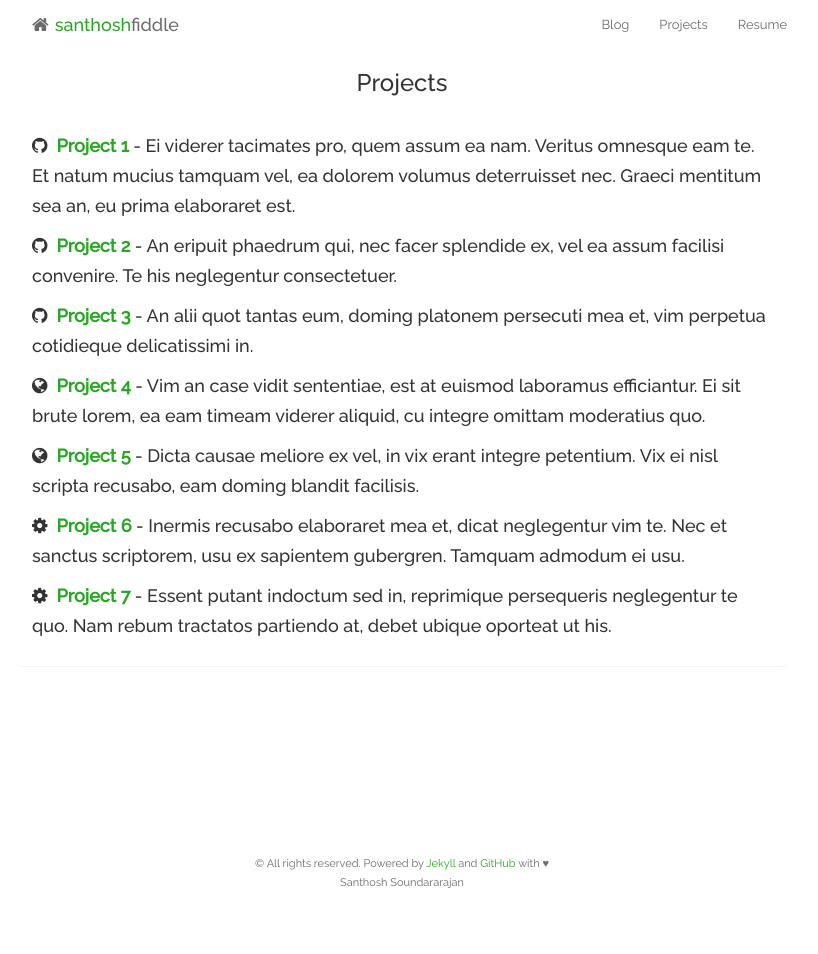
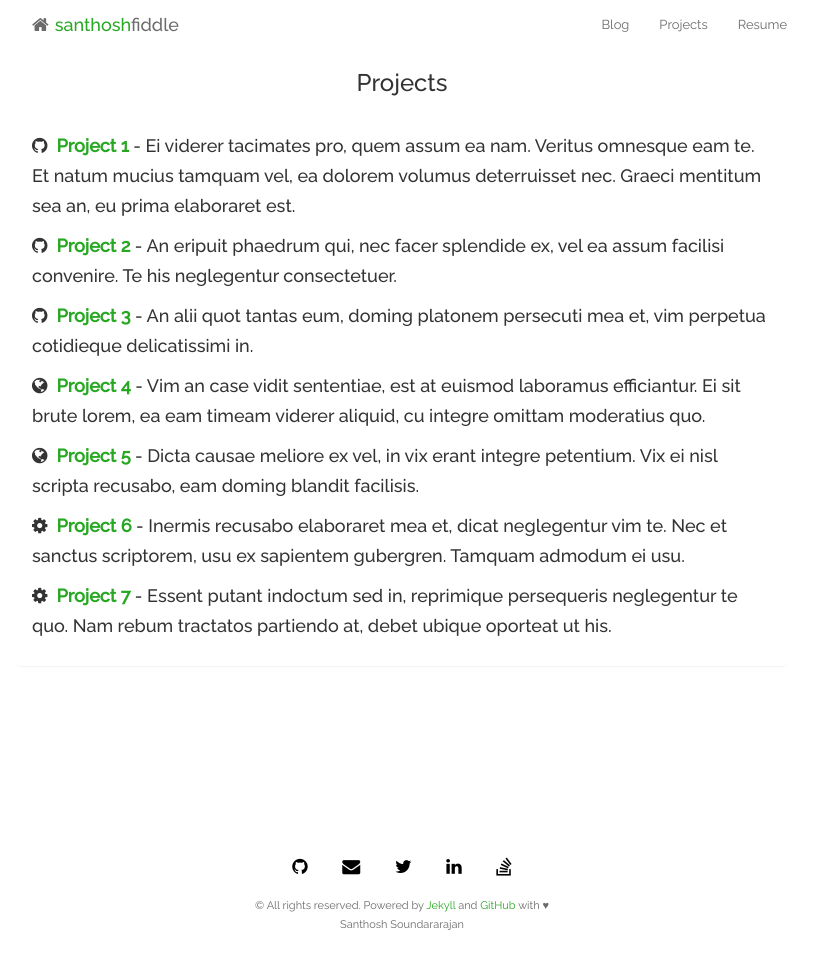
Before and after one commit to santhoshsoundar/Santhosh114.github.io, a Jekyll site: the page built from projectss.html, in a window 1280 px wide. Shown: the whole page, without its empty margins (238-1056 px from the left). Built offline with Jekyll 4.4.1, drawn with Linux system fonts in a browser that asks for light colours; nearby versions of some CDN libraries; before the commit the page ends 912 px from its top, so only the background shows below that.

Commit message:
updated home styles

```diff
--- a/_includes/footer.html
+++ b/_includes/footer.html
@@ -1,6 +1,30 @@
 <footer>
+
     <div id="footer">
+
         <div class="container">
+            <div class="social">
+                <h4>
+                {% if site.github %}
+                <a href="http://github.com/{{ site.github }}"><i class="fa fa-github"></i></a>
+                {% endif %}
+                {% if site.email %}
+                <a href="mailto:{{ site.email}}"><i class="fa fa-envelope"></i></a>
+                {% endif %}
+
+                {% if site.twitter %}
+                <a href="http://twitter.com/{{ site.twitter }}"><i class="fa fa-twitter"></i></a>
+                {% endif %}
+                {% if site.linkedin %}
+                <a href="http://linkedin.com/in/{{ site.linkedin }}"><i class="fa fa-linkedin"></i></a>
+                {% endif %}
+                {% if site.stackoverflow %}
+                <a href="http://stackoverflow.com/{{ site.stackoverflow }}"><i class="fa fa-stack-overflow"></i></a>
+                {% endif %}
+                </h4>
+            </div>
+
+
             <p class="text-muted">© All rights reserved. Powered by <a href="http://jekyllrb.com/">Jekyll</a> and
             <a href="https://github.com/Santhosh114">GitHub</a> with ♥</br>Santhosh Soundararajan</p>
 
--- a/_includes/social.html
+++ b/_includes/social.html
@@ -1,4 +1,4 @@
-<div class="social">
+<!--<div class="social">
 	<h4>
     {% if site.github %}
 	  <a href="http://github.com/{{ site.github }}"><i class="fa fa-github"></i></a>
@@ -17,4 +17,4 @@
 	  <a href="http://stackoverflow.com/{{ site.stackoverflow }}"><i class="fa fa-stack-overflow"></i></a>
     {% endif %}
 	</h4>
-</div>
+</div>-->
--- a/static/css/main.css
+++ b/static/css/main.css
@@ -155,7 +155,7 @@ body {
 }
 .social {
   padding-top: 12px;
-  word-spacing: 25px;
+  word-spacing: 30px;
 }
 .social h4 > a {
   color: #000000;
```
Also changed, not shown: 16 other files.
